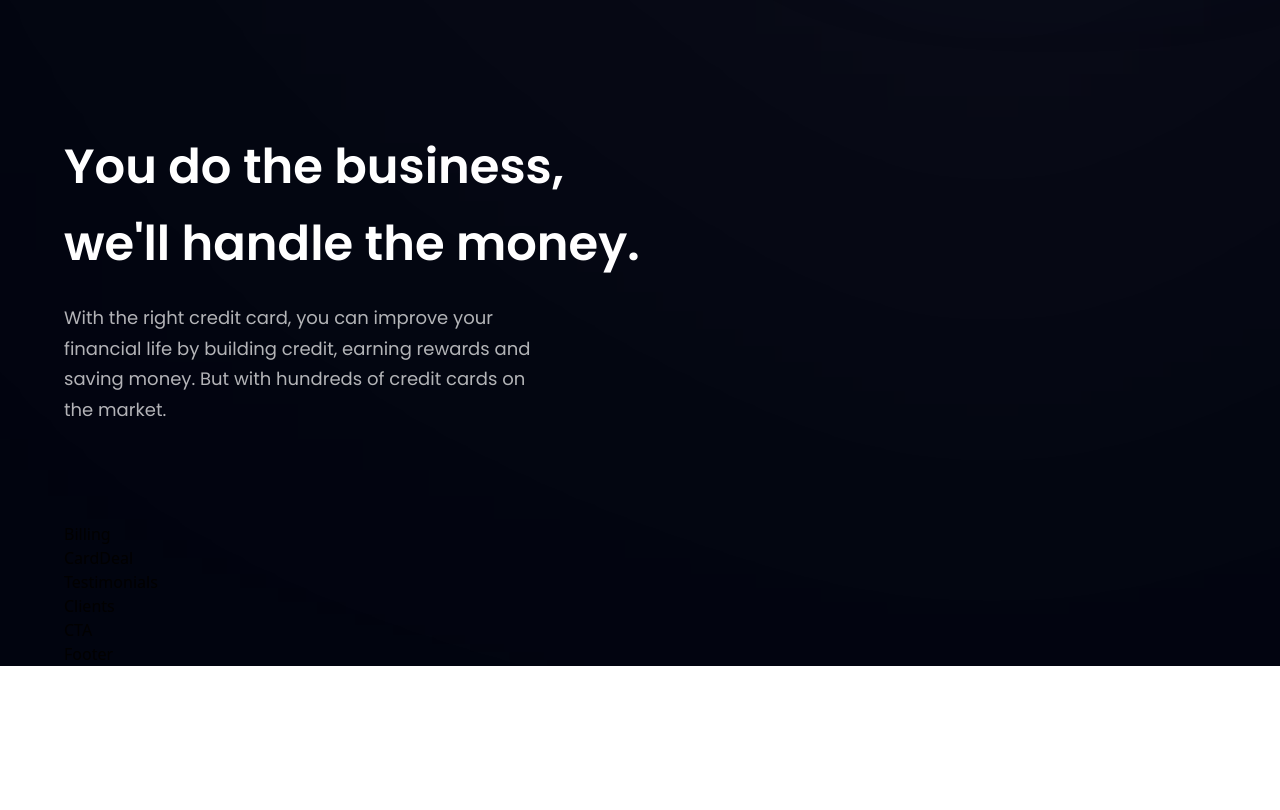
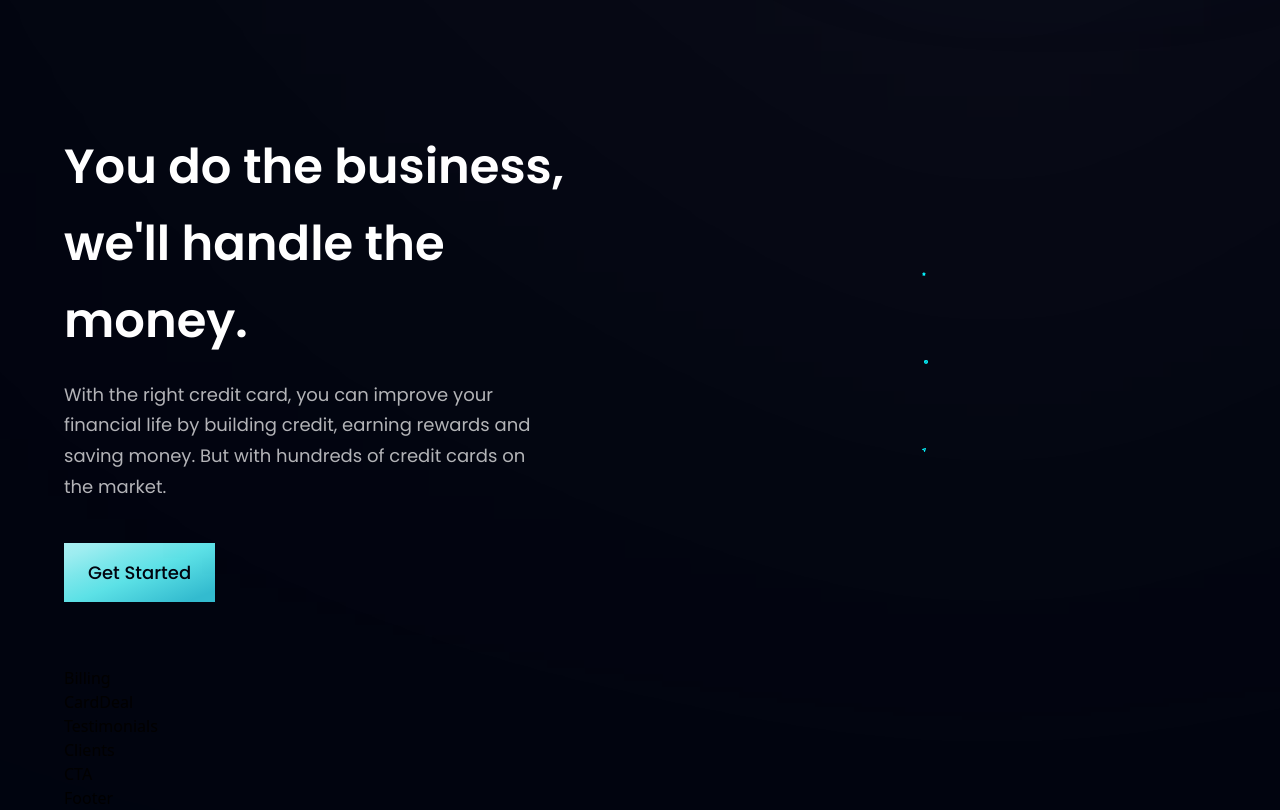
Before and after one commit to knosei/HooBank, a React (Vite) app: page / in a window 1280 px wide. Shown: the part 880-1690 px from the top of the page. Before the commit the page ends 1546 px from the top, so only its background shows below. Built offline with nearby package versions, Linux system fonts and the light colour scheme.

Commit message:
feature cards for business section

```diff
--- a/src/components/Business.jsx
+++ b/src/components/Business.jsx
@@ -1,6 +1,14 @@
 import { features } from "../constants";
 import styles, { layout } from '../style';
 import Button from './Button';
+
+const FeatureCard = ({icon, title, content, index}) => (
+  <div className={`flex flex-row p-6 rounded-[20px] ${index !== features.length - 1 ? "mb-6" : "mb-0"}`}>
+    <div>
+      <img src={icon} alt="icon" className="w-[50%] h-[50%] object-contain"/>
+    </div>
+  </div>
+)
 
 const Business = () => {
   return (
@@ -15,6 +23,12 @@ const Business = () => {
         <Button styles="mt-10"/>
       </div>
 
+      <div className={`${layout.sectionImg} flex-col`}>
+        {features.map((feature, index) => (
+          <FeatureCard key={feature.id} {...feature} index={index} />
+        ))}
+
+      </div>
     </section>
   )
 }
--- a/src/components/Button.jsx
+++ b/src/components/Button.jsx
@@ -2,8 +2,9 @@ import React from 'react'
 
 const Button = ({ styles }) => {
   return (
-    <button type="button" className={`py-4`}>
-
+    <button type="button" className={`py-4 px-6 bg-blue-gradient font-poppins
+    font-medium text-[18px] text-primary outline-none ${styles}`}>
+      Get Started
     </button>
   )
 }
```
